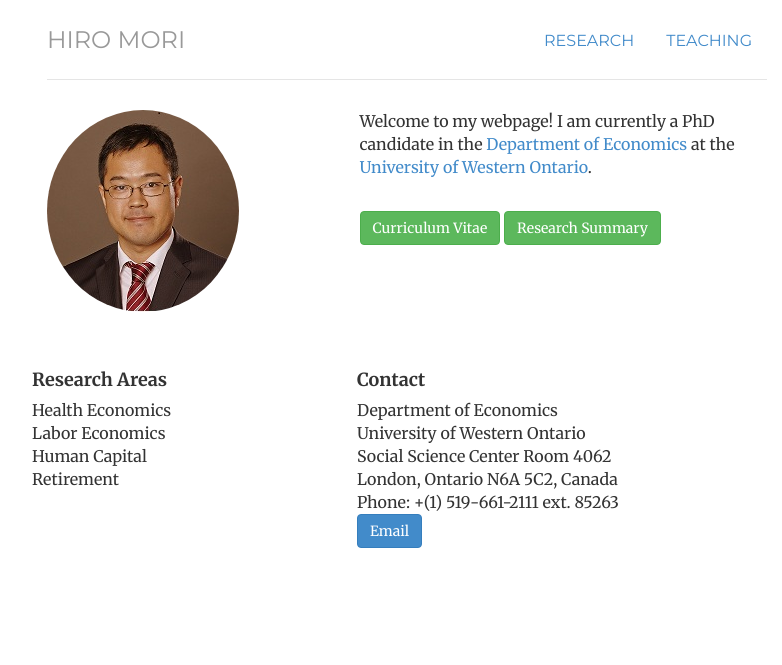
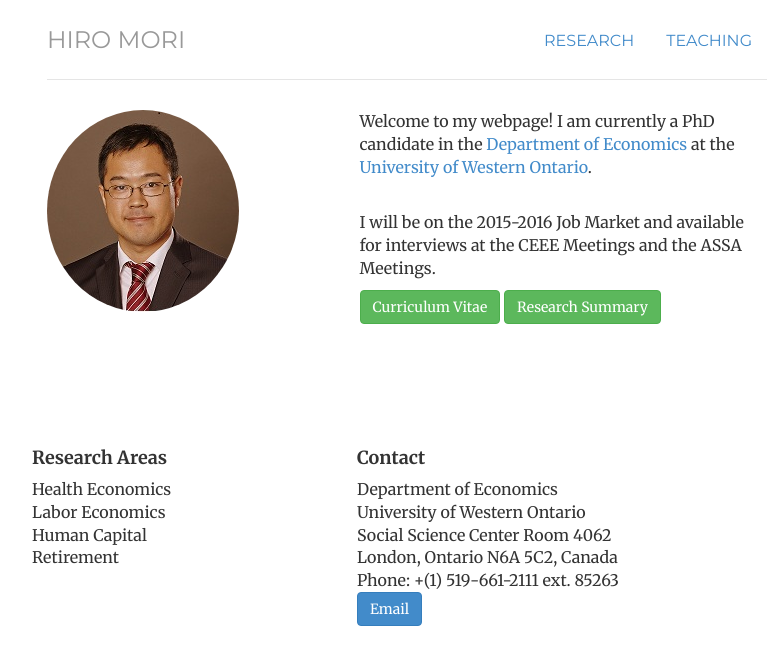
Before and after one commit to morihiroaki/morihiroaki.github.io, a Jekyll site: the page built from index.html, in a window 1280 px wide. Shown: the top 665 px of the page, without its empty margins (233-1015 px from the left). Built offline with Jekyll 4.4.1, drawn with Linux system fonts in a browser that asks for light colours.

Commit message:
Update index.html

```diff
--- a/index.html
+++ b/index.html
@@ -13,6 +13,7 @@ description:
              <div class='col-sm-7'>
               <p> Welcome to my webpage! I am currently a PhD candidate in the <a href="http://economics.uwo.ca/">Department of Economics</a> at the <a href="http://www.uwo.ca/">University of Western Ontario</a>.  </p>
               <br/>
+              <p>I will be on the 2015-2016 Job Market and available for interviews at the CEEE Meetings and the ASSA Meetings. </p>
               	<a target="_blank" href="/files/cv_mori.pdf" class="btn btn-success" title="Download CV as PDF">Curriculum Vitae</a>
               	<a target="_blank" href="/files/research_summary.pdf" class="btn btn-success" title="Download reserch summary as PDF">Research Summary</a>
               <!--a class="btn btn-primary" href="/cv.html">CV</a-->
```
